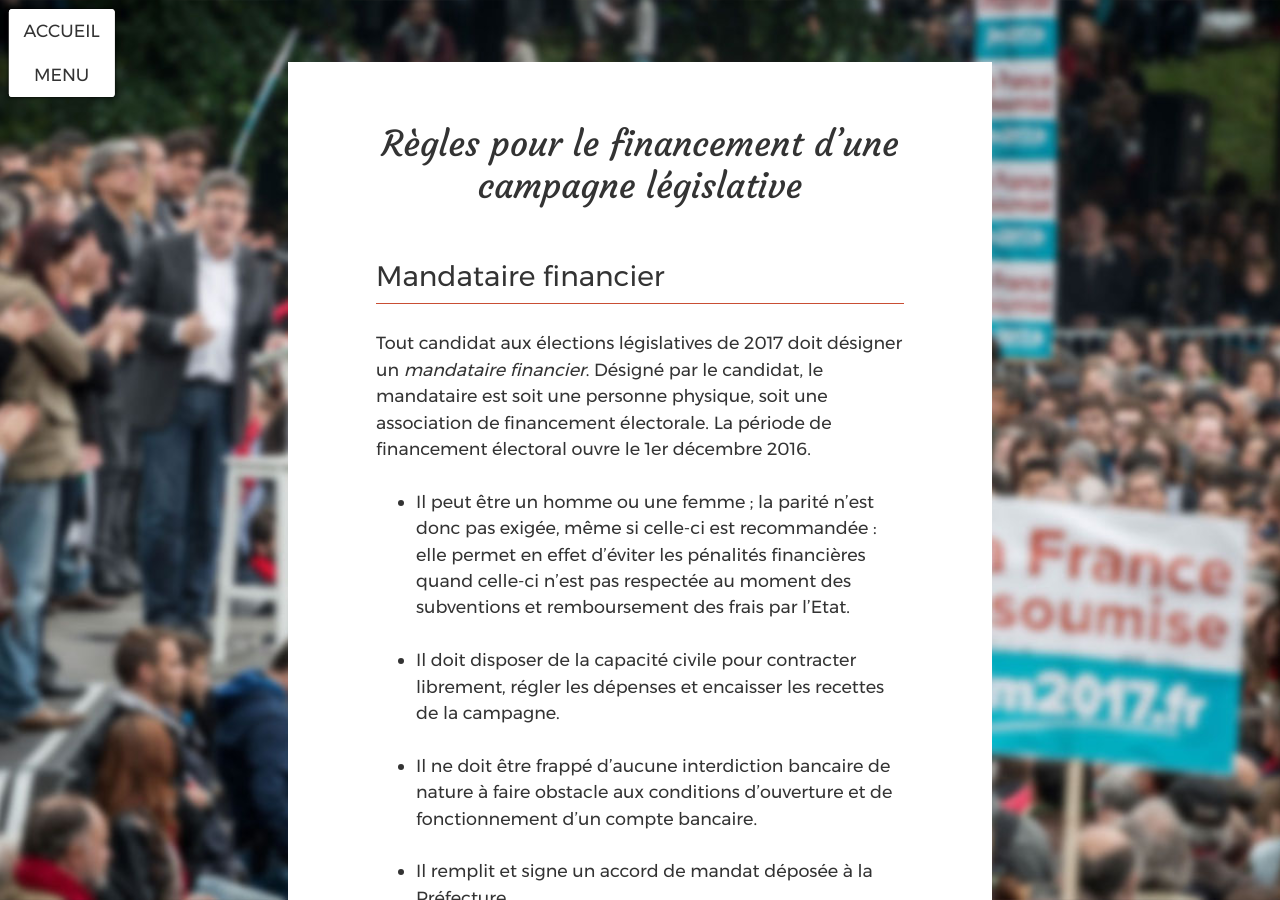
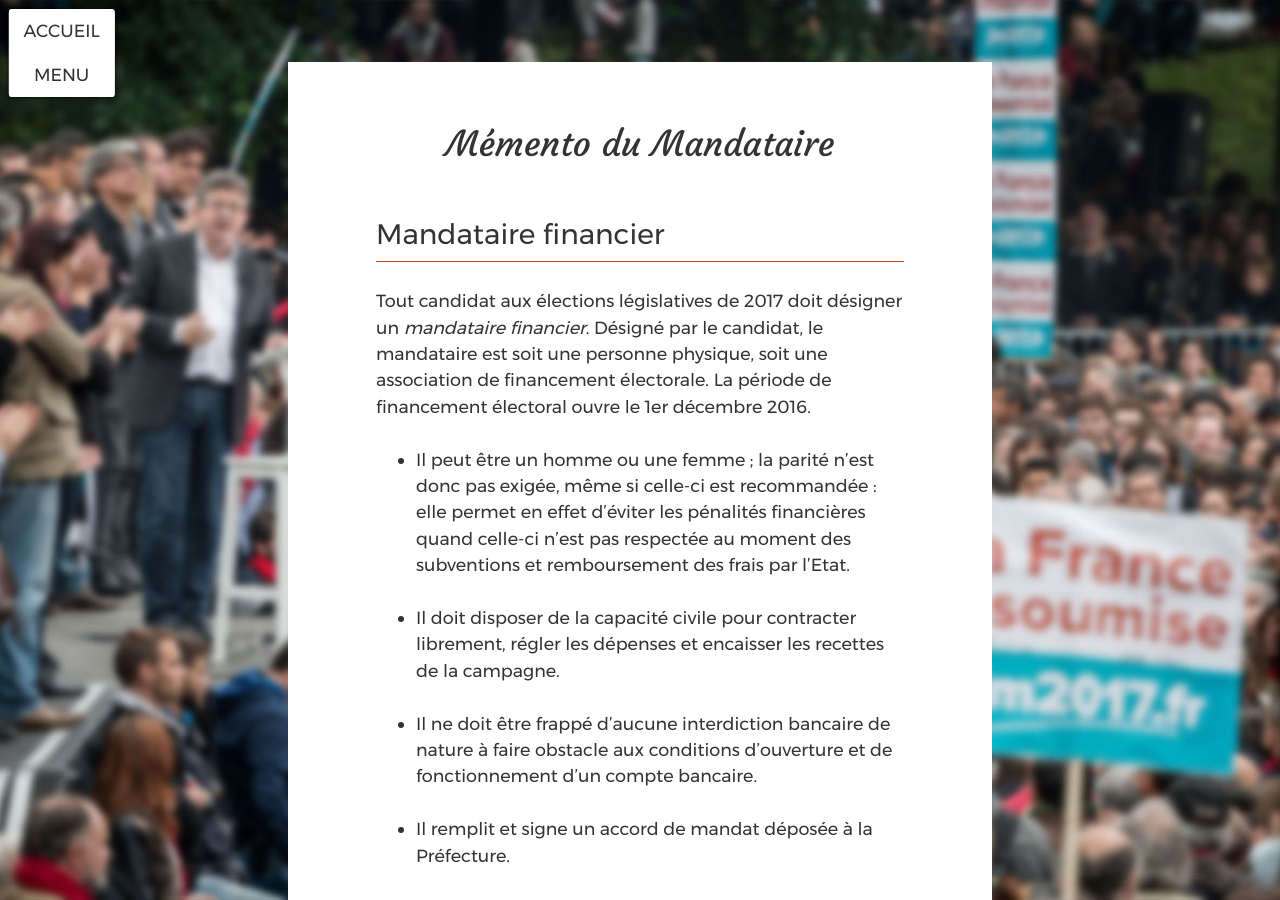
Before and after one commit to ryuran/kitcampagne.fi, a Jekyll site: the page built from _cat_legislatives2017/memento-mandataire.md, in a window 1280 px wide and 900 px high. Built offline with Jekyll 4.4.1, drawn with Linux system fonts in a browser that asks for light colours.

```diff
--- a/_cat_legislatives2017/regles-financement-campagne.md
+++ b/_cat_legislatives2017/memento-mandataire.md
@@ -1,6 +1,6 @@
 ---
 layout: article
-title: Règles pour le financement d’une campagne législative
+title: Mémento du Mandataire
 creator: discord local, necropotame
 contentdescription:
 icon: book-coin.svg
```
Also changed, not shown: _cat_legislatives2017/calendrier.md (+3 -1 lines), assets/images/icons/calendrier.svg (added), assets/images/icons/candidature-depot.svg (added), assets/images/screenshots/dates-legislatives.png (added).
